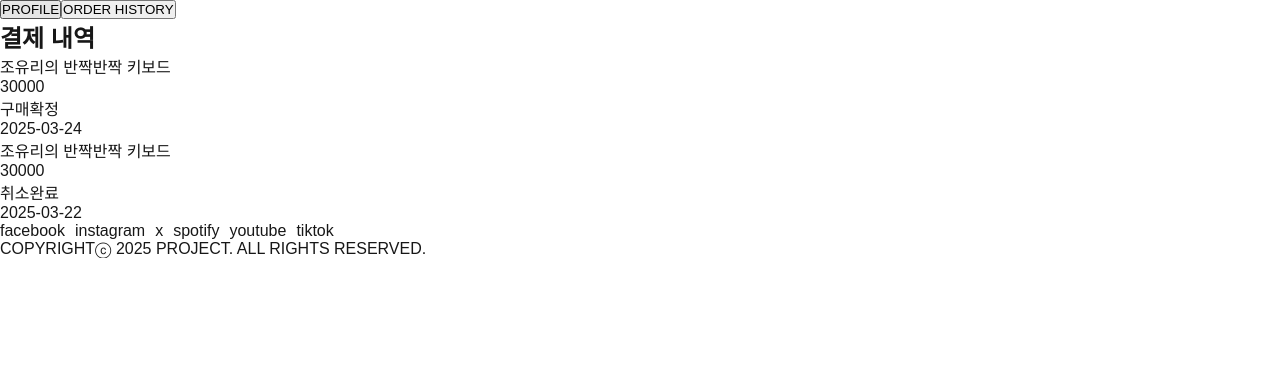
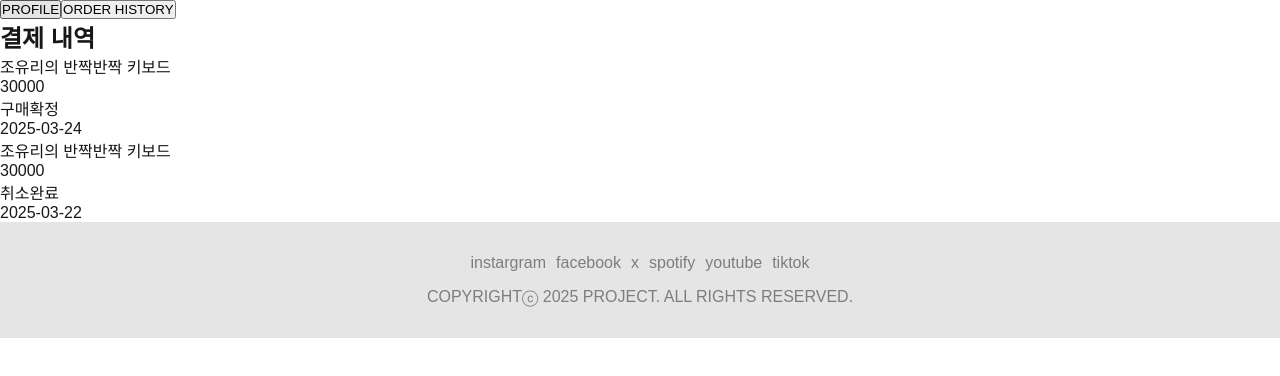
Before and after one commit to hyoni-ch/fan-site, a Next.js app: page /mypage in a window 1280 px wide. Shown: the top 376 px of the page. Built offline with nearby package versions, Linux system fonts and the light colour scheme; no server answers; what @mui/material-nextjs would draw is missing.

Commit message:
footer 수정 및 style 설정

```diff
--- a/src/components/footer.tsx
+++ b/src/components/footer.tsx
@@ -2,29 +2,57 @@ import Link from "next/link";
 import React from "react";
 
 function Footer() {
+  const snsData = [
+    {
+      id: 1,
+      name: "instargram",
+      path: "https://www.instagram.com/joyuri_offcl/#",
+    },
+    { id: 2, name: "facebook", path: "https://www.facebook.com/JOYURI.offcl" },
+    { id: 3, name: "x", path: "https://x.com/JOYURI_offcl" },
+    {
+      id: 4,
+      name: "spotify",
+      path: "https://open.spotify.com/artist/3LFFf4EpKn2krneZ9vozyz",
+    },
+    {
+      id: 5,
+      name: "youtube",
+      path: "https://www.youtube.com/channel/UCSEVFgCkKem_c3nIBm7F37g",
+    },
+    { id: 6, name: "tiktok", path: "https://www.tiktok.com/@joyuri.offcl" },
+  ];
+
   return (
-    <div>
-      <div style={footerLinkStyle}>
-        <Link href="https://www.facebook.com/JOYURI.offcl">facebook</Link>
-        <Link href="https://www.instagram.com/joyuri_offcl/#">instagram</Link>
-        <Link href="https://x.com/JOYURI_offcl">x</Link>
-        <Link href="https://open.spotify.com/artist/3LFFf4EpKn2krneZ9vozyz">
-          spotify
-        </Link>
-        <Link href="https://www.youtube.com/channel/UCSEVFgCkKem_c3nIBm7F37g">
-          youtube
-        </Link>
-        <Link href="https://www.tiktok.com/@joyuri.offcl">tiktok</Link>
-      </div>
+    <div style={footerStyle}>
+      <ul
+        style={{
+          listStyleType: "none",
+          display: "flex",
+          gap: 10,
+          justifyContent: "center",
+        }}
+      >
+        {snsData.map((sns) => {
+          return (
+            <li key={sns.id}>
+              <Link href={sns.path}>{sns.name}</Link>
+            </li>
+          );
+        })}
+      </ul>
 
-      <p>COPYRIGHTⓒ 2025 PROJECT. ALL RIGHTS RESERVED.</p>
+      <p style={{ textAlign: "center", marginTop: "1rem" }}>
+        COPYRIGHTⓒ 2025 PROJECT. ALL RIGHTS RESERVED.
+      </p>
     </div>
   );
 }
 
 export default Footer;
 
-const footerLinkStyle = {
-  display: "flex",
-  gap: 10,
+const footerStyle = {
+  backgroundColor: "rgba(0, 0, 0, 0.1)",
+  color: "#7d7d7d",
+  padding: "2rem",
 };
```
